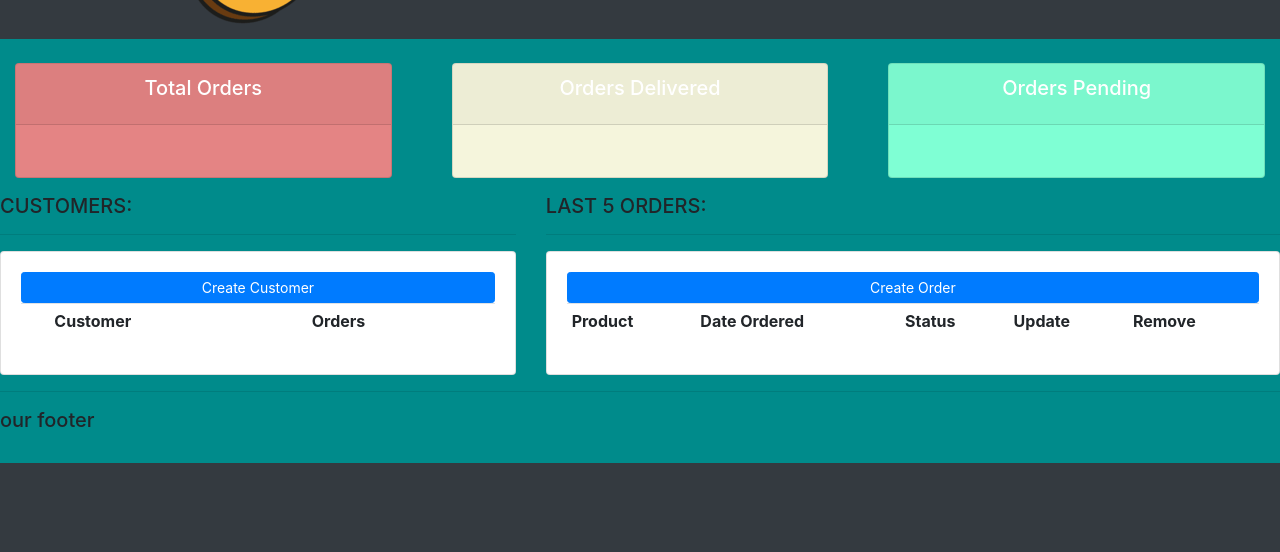
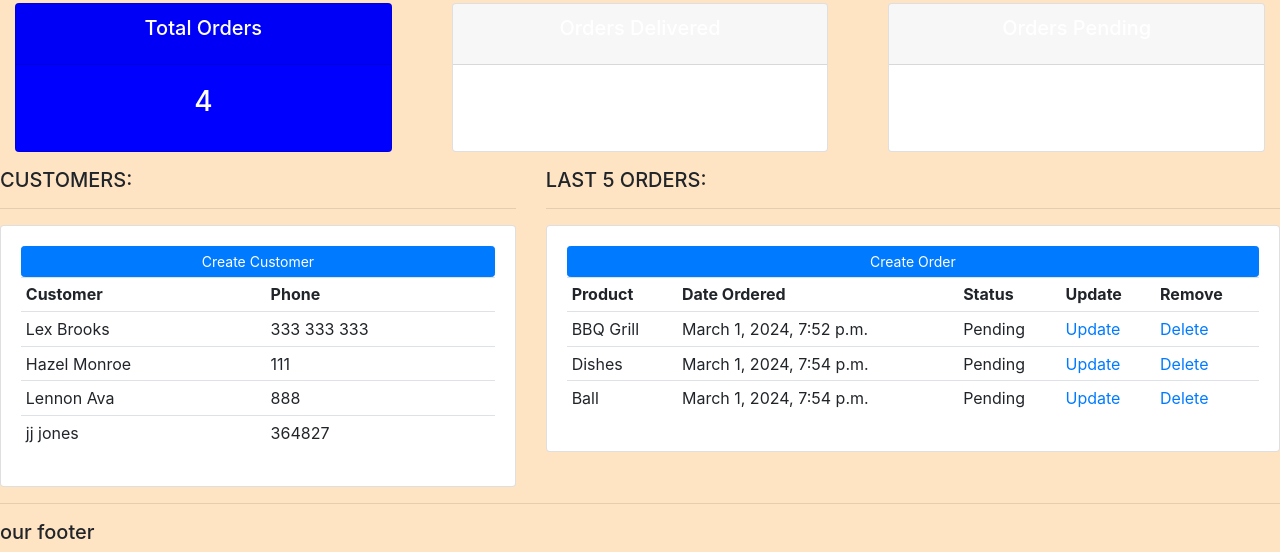
Before and after one commit to LukeJBrooks/Django_app, a Django app: page / in a window 1280 px wide. Shown: the part 337-889 px from the top of the page. Before the commit the page ends 800 px from the top, so only its background shows below. Run offline with Django 4.2, Linux system fonts and the light colour scheme; data comes from the database, SQL or seed files in the repository; lists and menus that the app fills with data are empty.

Commit message:
second commit

```diff
--- a/accounts/templates/accounts/dashboard.html
+++ b/accounts/templates/accounts/dashboard.html
@@ -14,10 +14,20 @@
             </a>
             <table class="table table-sm">
                 <tr>
-                    <th></th>
                     <th>Customer</th>
-                    <th>Orders</th>
+                    <th>Phone</th>
                 </tr>
+
+                {% for customer in customers %}
+                    <tr>
+                        <td>{{customer.name}}</td>
+                        <td>{{customer.phone}}</td>
+                    </tr>
+                {% endfor %}
+
+
+
+
             </table>
         </div>
     </div>
@@ -36,6 +46,21 @@
                     <th>Update</th>
                     <th>Remove</th>
                 </tr>
+
+                {% for order in orders %}
+                <tr>
+                    <td>{{order.product}}</td>
+                    <td>{{order.date_created}}</td>
+                    <td>{{order.status}}</td>
+                    <td><a href=''>Update</a></td>
+                    <td><a href=''>Delete</a></td>
+
+
+                </tr>
+            {% endfor %}
+
+
+
             </table>
         </div>
     </div>
--- a/accounts/templates/accounts/main.html
+++ b/accounts/templates/accounts/main.html
@@ -7,6 +7,7 @@
 <link rel="stylesheet" href="https://cdn.jsdelivr.net/npm/bootstrap@4.3.1/dist/css/bootstrap.min.css" integrity="sha384-ggOyR0iXCbMQv3Xipma34MD+dH/1fQ784/j6cY/iJTQUOhcWr7x9JvoRxT2MZw1T" crossorigin="anonymous">
 
 <link rel="stylesheet" type="text/css" href="{% static '/css/main.css' %}">
+        <style></style>
 
     </head>
     <body>
--- a/accounts/templates/accounts/navbar.html
+++ b/accounts/templates/accounts/navbar.html
@@ -1,7 +1,7 @@
 {% load static %}
 
 <nav class="navbar navbar-expand-lg navbar-dark bg-dark">
-  <img src="{% static 'images/guitarimage.png' %}">
+  <img src="{% static 'images/small_coin.jfif' %}">
 
   <a class="navbar-brand" href="#">Navbar</a>
     <button class="navbar-toggler" type="button" data-toggle="collapse" data-target="#navbarNav" aria-controls="navbarNav" aria-expanded="false" aria-label="Toggle navigation">
--- a/accounts/templates/accounts/products.html
+++ b/accounts/templates/accounts/products.html
@@ -19,6 +19,9 @@
                     {% for i in products %}
                     <tr>
                     <td>{{i.name}}</td>
+                    <td>{{i.category}}</td>
+                    <td>{{i.price}}</td>
+
                     </tr>
                     {% endfor %}
 
--- a/accounts/templates/accounts/status.html
+++ b/accounts/templates/accounts/status.html
@@ -8,7 +8,7 @@
                     <h5 class="card-title">Total Orders</h5>
                 </div>
                 <div class="card-body">
-                    <h3 class="card-title"></h3>
+                    <h3 class="card-title">{{total_orders}}</h3>
                 </div>
             </div>
         </div>
@@ -21,7 +21,7 @@
                     <h5 class="card-title">Orders Delivered</h5>
                 </div>
                 <div class="card-body">
-                    <h3 class="card-title"></h3>
+                    <h3 class="card-title">{{delivered}}</h3>
                 </div>
             </div>
         </div>
@@ -34,7 +34,7 @@
                     <h5 class="card-title">Orders Pending</h5>
                 </div>
                 <div class="card-body">
-                    <h3 class="card-title"></h3>
+                    <h3 class="card-title">{{pending}}</h3>
                 </div>
             </div>
         </div>
--- a/accounts/views.py
+++ b/accounts/views.py
@@ -6,7 +6,18 @@
 # Create your views here.
 
 def home(request):
-    return render(request, 'accounts/dashboard.html')
+    orders = Order.objects.all()
+    customers = Customer.objects.all()
+
+    total_customers = customers.count()
+    total_orders = orders.count()
+    delivered = orders.filter(status = 'Delivered').count()
+    pending = orders.filter(status = 'Pending').count()
+
+
+    context = {'orders': orders, 'customers': customers, 'total_orders': total_customers, 'delivered': delivered, 'pending':pending}
+
+    return render(request, 'accounts/dashboard.html', context)
 
 def products(request):
     products = Product.objects.all()
--- a/static/css/main.css
+++ b/static/css/main.css
@@ -1,8 +1,7 @@
-#logo{
-}
+#logo{}
 
-body{background-color:darkcyan;}
+body{background-color:bisque;}
 
-#total-orders{background-color: rgb(228, 132, 132);}
-#orders_delivered{background-color:beige;}
-#orders_pending{background-color:aquamarine;}
+#total-orders{background-color:blue;}
+#orders-delivered{background-color:#fcfc0e;}
+#orders-pending{background-color:red;}
```
Also changed, not shown: static/images/guitarimage.png (deleted).
